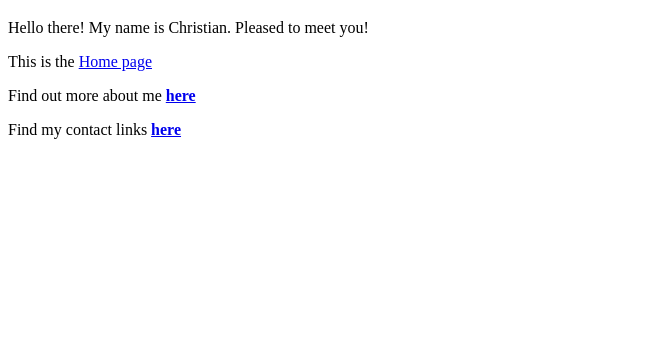
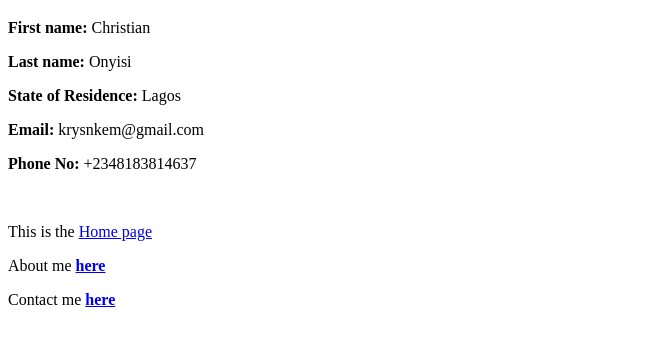
Before and after one commit to krysnkem/Zuri-Task-Setting-up-environment-Rendering-to-browser-File-system, a website: page public/index.html in a window 1280 px wide. Shown: the part 95-438 px from the top of the page, without its empty margins (0-667 px from the left). Drawn offline with Linux system fonts and the light colour scheme.

Commit message:
Worked on index and contact page

```diff
--- a/public/index.html
+++ b/public/index.html
@@ -13,10 +13,16 @@
         Welcome to Christian's Portfolio page
     </h1>
 
-    <p>Hello there! My name is Christian. Pleased to meet you!</p>
+    <p><b>First name:</b> Christian</p>
+    <p><b>Last name:</b> Onyisi</p>
+    <p><b>State of Residence:</b> Lagos</p>
+    <p><b>Email:</b> krysnkem@gmail.com</p>
+    <p><b>Phone No:</b> +2348183814637</p>
+    <br>
+
     <p>This is the <a href="index.html">Home page</a> </p>
-    <p>Find out more about me <b><a href="about.html">here</a></b> </p>
-    <p>Find my contact links <b><a href="contact.html">here</a></b> </p>
+    <p>About me <b><a href="about.html">here</a></b> </p>
+    <p>Contact me <b><a href="contact.html">here</a></b> </p>
 
 
 </body>
```
Also changed, not shown: public/contact.html (+1 -1 lines).
